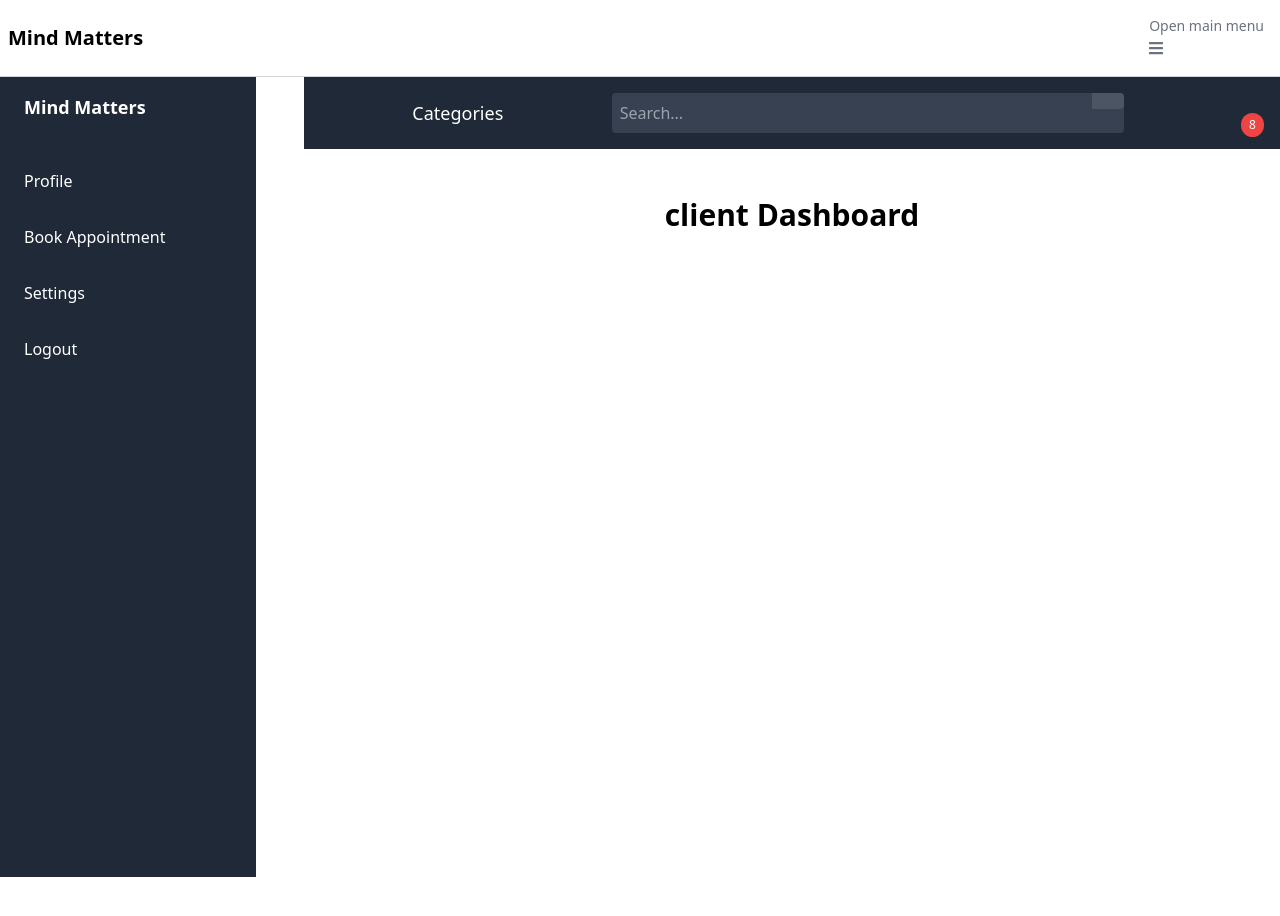
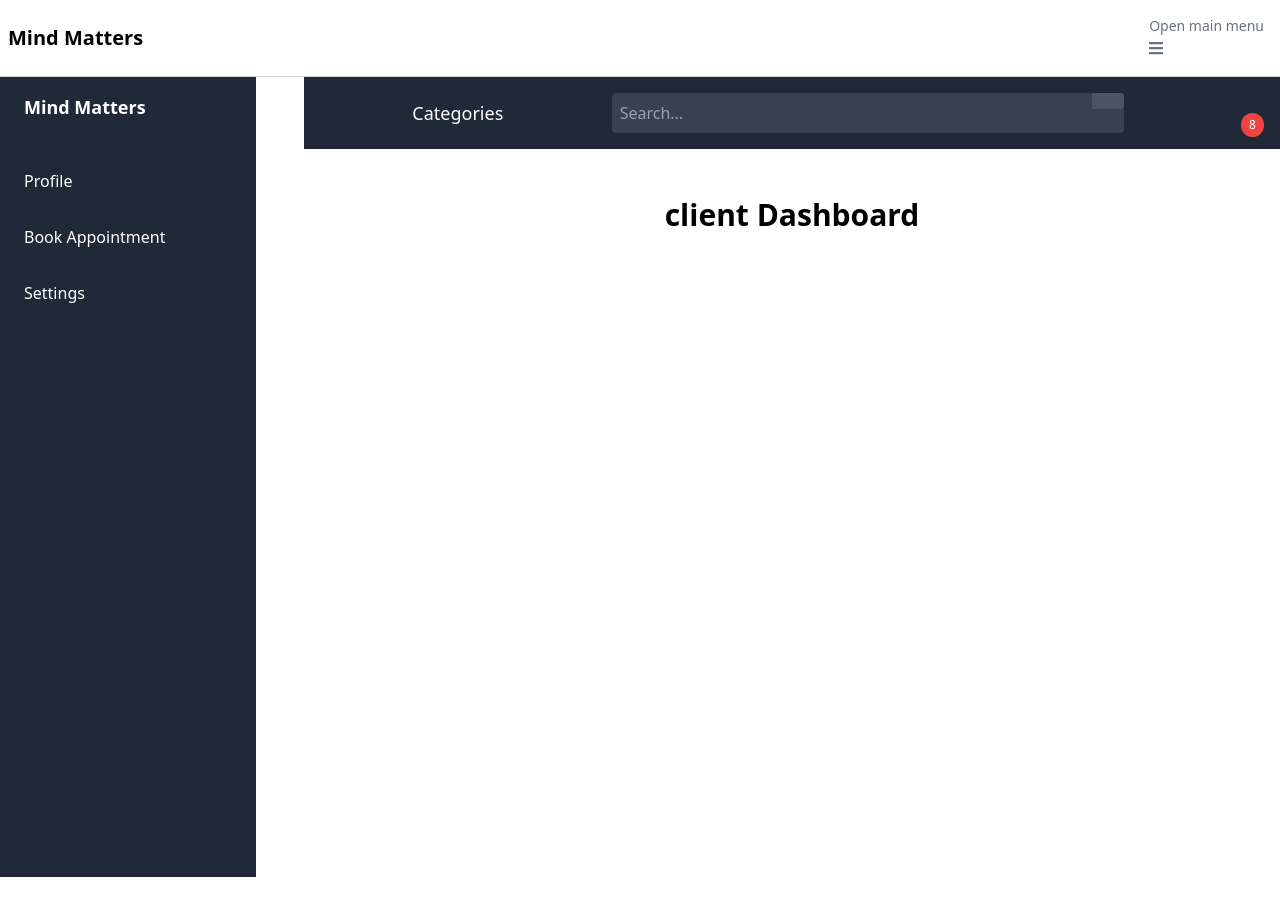
Before and after one commit to ravine13/Mind-Matters, a React (Create React App) app in the folder client/mind-matters/: page /user-dashboard in a window 1280 px wide. Shown: the top 916 px of the page. Built offline with nearby package versions, Linux system fonts and the light colour scheme; no server answers; sample sign-in values are in the browser's storage.

Commit message:
new: user dashboard edit

```diff
--- a/client/mind-matters/src/DoctorDashBoard/Appointment.js
+++ b/client/mind-matters/src/DoctorDashBoard/Appointment.js
@@ -5,7 +5,6 @@ const Appointments = () => {
   const [appointments, setAppointments] = useState([]);
 
   useEffect(() => {
-    // Fetch the appointments from the backend
     axios.get('http://127.0.0.1:5555/appointments')
       .then(response => {
         setAppointments(response.data);
@@ -33,5 +32,3 @@ const Appointments = () => {
 };
 
 export default Appointments;
-
-// appointments
--- a/client/mind-matters/src/pages/DoctorDashboard.js
+++ b/client/mind-matters/src/pages/DoctorDashboard.js
@@ -11,7 +11,6 @@ const DoctorDashboard = () => {
   };
 
   const logout = () => {
-    // Logic to logout
     navigate('/login');
   };
 
--- a/client/mind-matters/src/pages/Sidebar.js
+++ b/client/mind-matters/src/pages/Sidebar.js
@@ -52,12 +52,6 @@ const Sidebar = () => {
               <span className="ml-2">Settings</span>
             </button>
           </li>
-          <li>
-            <button onClick={logout} className="flex items-center p-4 w-full text-left">
-              <i className="bx bxs-log-out-circle"></i>
-              <span className="ml-2">Logout</span>
-            </button>
-          </li>
         </ul>
       </aside>
 
```
